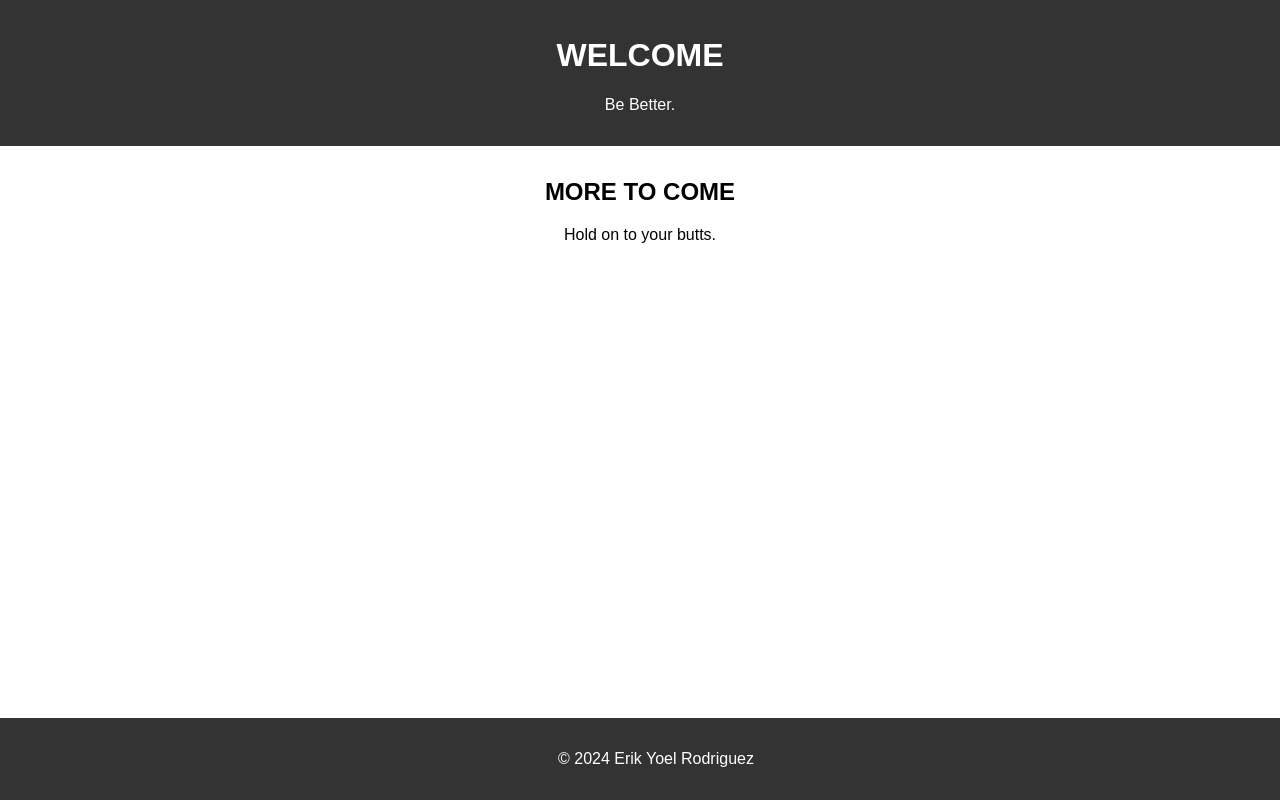
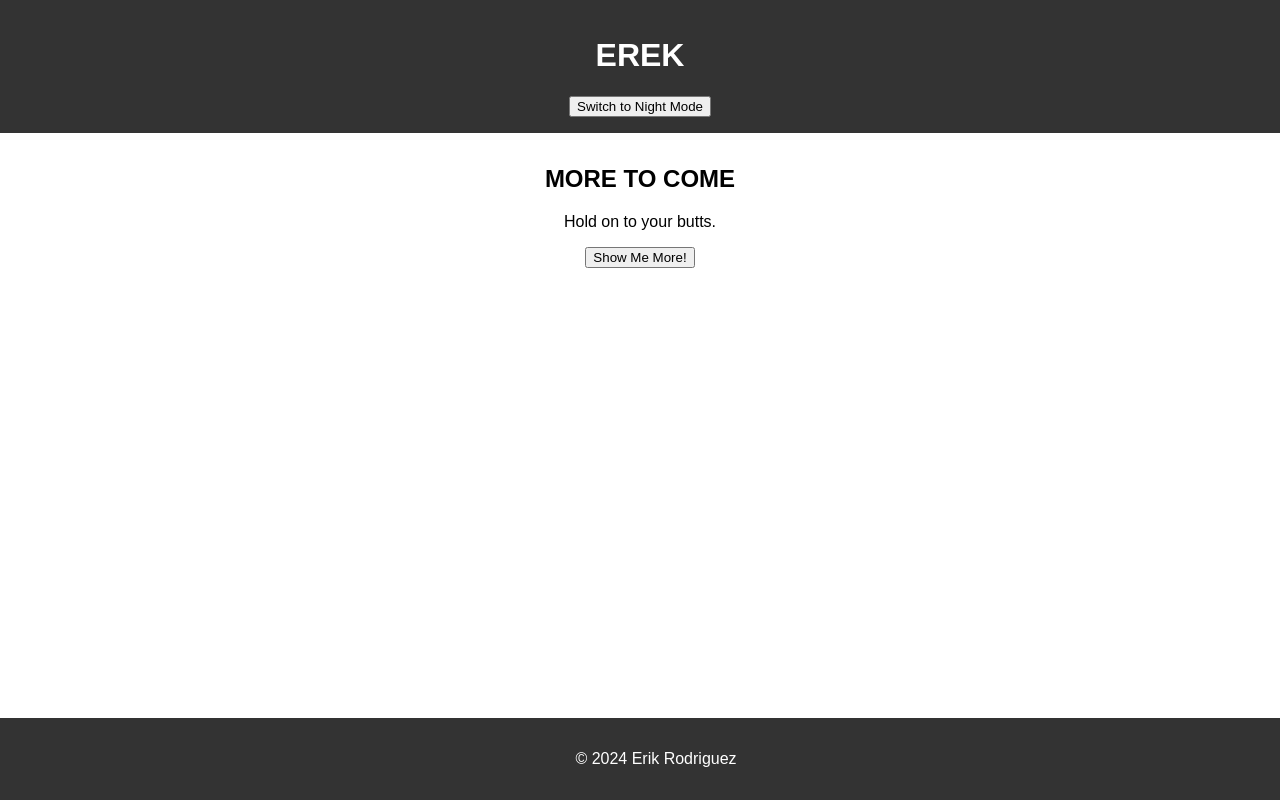
Before and after one commit to erekerekerek/erekerekerek.github.io, a plain HTML site: page index.html in a window 1280 px wide. Drawn offline with Linux system fonts and the light colour scheme.

Commit message:
Update index.html

```diff
--- a/index.html
+++ b/index.html
@@ -1,22 +1,29 @@
- <!DOCTYPE html>
+<!DOCTYPE html>
 <html lang="en">
 <head>
     <meta charset="UTF-8">
     <meta name="viewport" content="width=device-width, initial-scale=1.0">
-    <title>Your Website</title>
+    <title>EREK</title>
     <link rel="stylesheet" href="style.css">
+    <script defer src="script.js"></script>
 </head>
 <body>
     <header>
-        <h1>WELCOME</h1>
-        <p>Be Better.</p>
+        <h1>EREK</h1>
+        <button id="toggleTheme">Switch to Night Mode</button>
     </header>
+
     <section>
         <h2>MORE TO COME</h2>
         <p>Hold on to your butts.</p>
+        <button id="revealContent">Show Me More!</button>
+        <div id="hiddenContent" style="display: none;">
+            <p>This is a secret why are you clicking things you don't know?</p>
+        </div>
     </section>
+
     <footer>
-        <p>&copy; 2024 Erik Yoel Rodriguez</p>
+        <p>&copy; 2024 Erik Rodriguez</p>
     </footer>
 </body>
 </html>
```
